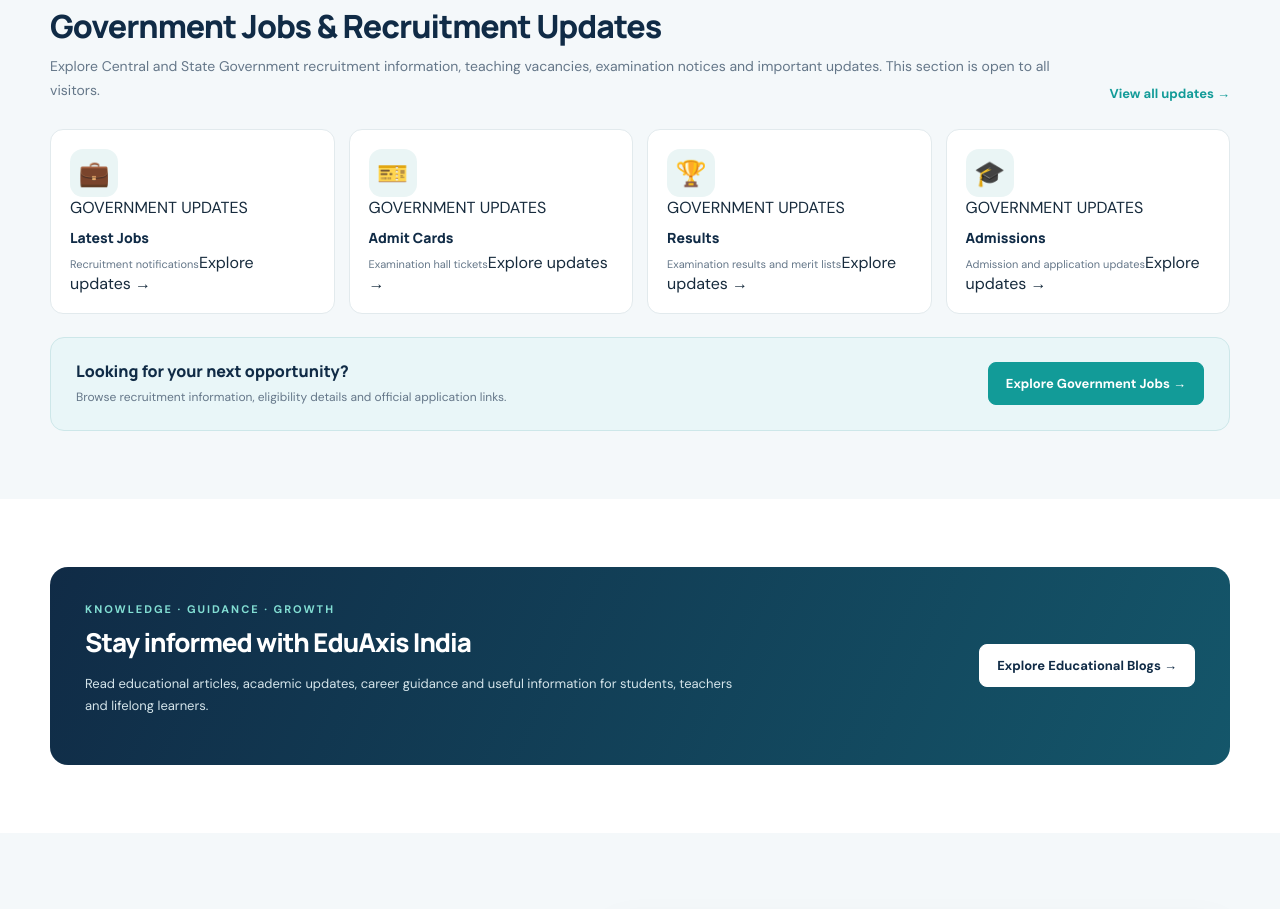
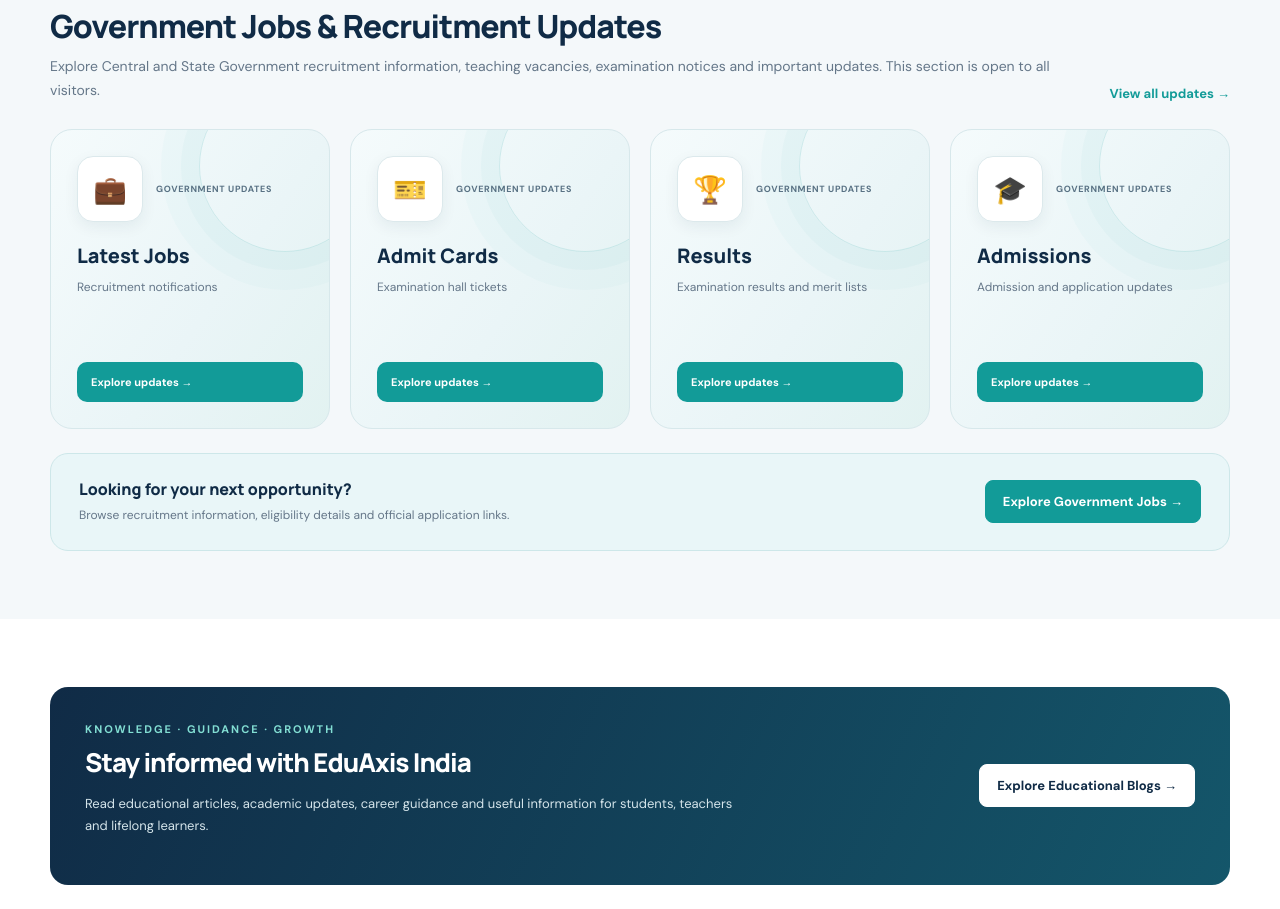
Before and after one commit to ejazahmad174-spec/eduaxis-india, a Next.js app: page / in a window 1280 px wide. Shown: the part 3480-4389 px from the top of the page. Built offline with nearby package versions, Linux system fonts and the light colour scheme.

Commit message:
Style government jobs banners to match homepage cards

```diff
--- a/app/home.css
+++ b/app/home.css
@@ -1253,3 +1253,126 @@
 @media(prefers-reduced-motion:reduce) {
   .ea-resource-grid .ea-resource-card { transition: none; }
 }
+
+
+/* Government Jobs & Recruitment Updates — prominent category banners */
+.ea-job-grid {
+  display: grid;
+  grid-template-columns: repeat(4, minmax(0, 1fr));
+  gap: 20px;
+  margin-top: 25px;
+  align-items: stretch;
+}
+.ea-job-grid .ea-job-card {
+  position: relative;
+  isolation: isolate;
+  overflow: hidden;
+  display: flex;
+  flex-direction: column;
+  min-width: 0;
+  min-height: 300px;
+  padding: 26px;
+  border: 1px solid #d7e8eb;
+  border-radius: 22px;
+  background: linear-gradient(125deg, #f5fbfc 0%, #eaf5f7 58%, #e2f2f1 100%);
+  text-decoration: none;
+  transition: transform .22s ease, box-shadow .22s ease, border-color .22s ease;
+}
+.ea-job-grid .ea-job-card::before {
+  content: "";
+  position: absolute;
+  z-index: -1;
+  width: 170px;
+  height: 170px;
+  right: -42px;
+  top: -50px;
+  border-radius: 50%;
+  border: 1px solid #129b9826;
+  box-shadow: 0 0 0 18px #129b9808, 0 0 0 38px #129b9806;
+}
+.ea-job-grid .ea-job-card:hover {
+  transform: translateY(-4px);
+  border-color: #a8d5d1;
+  box-shadow: 0 16px 34px #102b4614;
+}
+.ea-job-card-top {
+  position: relative;
+  z-index: 1;
+  display: flex;
+  align-items: center;
+  gap: 13px;
+  min-height: 66px;
+  margin-bottom: 16px;
+}
+.ea-job-card-top .ea-card-icon {
+  display: grid;
+  place-items: center;
+  width: 66px;
+  height: 66px;
+  flex: 0 0 66px;
+  border: 1px solid #dce9ec;
+  border-radius: 16px;
+  background: #fff;
+  box-shadow: 0 5px 15px #102b4610;
+  font-size: 27px;
+}
+.ea-job-card-top > span {
+  max-width: 150px;
+  color: #587183;
+  font-size: 9px;
+  line-height: 1.5;
+  font-weight: 800;
+  letter-spacing: .65px;
+}
+.ea-job-grid .ea-job-card b {
+  position: relative;
+  z-index: 1;
+  display: block;
+  margin: 5px 0 8px;
+  color: #102b46;
+  font: 800 20px/1.3 Manrope, sans-serif;
+}
+.ea-job-grid .ea-job-card small {
+  position: relative;
+  z-index: 1;
+  min-height: 48px;
+  color: var(--ea-muted);
+  font-size: 12px;
+  line-height: 1.7;
+}
+.ea-job-card-link {
+  position: relative;
+  z-index: 1;
+  display: flex;
+  align-items: center;
+  min-height: 40px;
+  margin-top: auto;
+  padding: 0 14px;
+  border-radius: 10px;
+  background: #129b98;
+  color: #fff;
+  font-size: 11px;
+  font-weight: 800;
+}
+.ea-jobs-banner {
+  margin-top: 24px;
+  padding: 24px 28px;
+  border-radius: 18px;
+  background: #e9f6f8;
+  border: 1px solid #cde7e9;
+}
+@media(max-width:1100px) {
+  .ea-job-grid { grid-template-columns: repeat(2, minmax(0, 1fr)); }
+}
+@media(max-width:700px) {
+  .ea-job-grid { grid-template-columns: 1fr; gap: 14px; }
+  .ea-job-grid .ea-job-card { min-height: 270px; padding: 22px; }
+  .ea-job-card-top { min-height: 58px; }
+  .ea-job-card-top .ea-card-icon { width: 58px; height: 58px; flex-basis: 58px; }
+  .ea-job-grid .ea-job-card b { font-size: 19px; }
+  .ea-job-grid .ea-job-card small { min-height: auto; margin-bottom: 20px; }
+  .ea-jobs-banner { padding: 20px; flex-direction: column; align-items: flex-start; }
+}
+@media(prefers-reduced-motion:reduce) {
+  .ea-job-grid .ea-job-card { transition: none; }
+}
```
